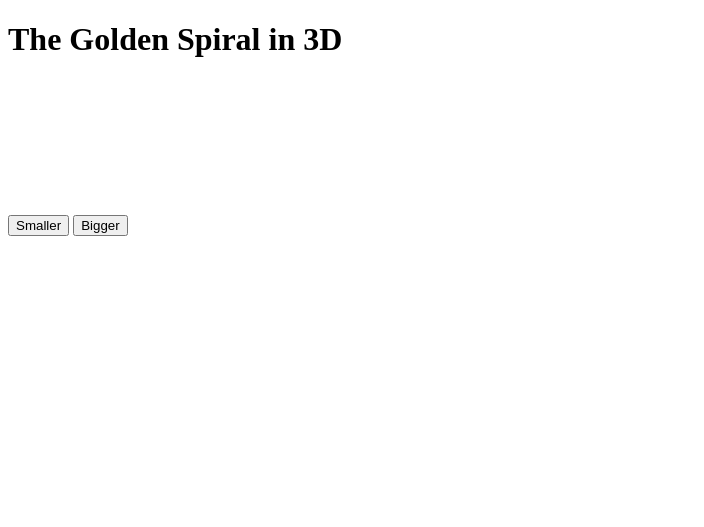
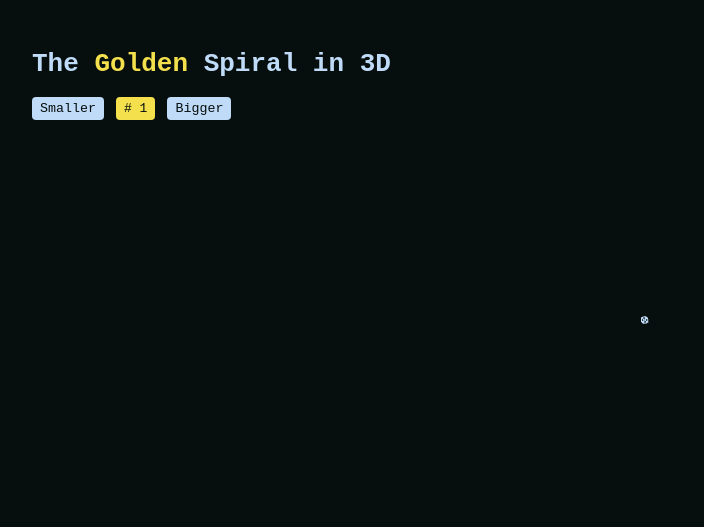
Before and after one commit to ParisPianist196/golden-spiral-3d, a plain HTML site: page index.html in a window 1280 px wide. Shown: the whole page, without its empty margins (0-704 px from the left). Drawn offline with Linux system fonts and the light colour scheme.

Commit message:
added styling

```diff
--- a/goldenSpiral.js
+++ b/goldenSpiral.js
@@ -1,4 +1,8 @@
 import * as THREE from './lib/three.module.min.js';
+
+// Colors
+const canvasBg = "#060E0E";
+const lineColor = "#BFDBF7";
 
 // Camera consts
 const fov = 40;
@@ -10,55 +14,66 @@ const camera_z = 120;
 // Lighting consts
 const color = 0xFFFFFF;
 const intensity = 3;
-let prevNum = 1;
-let curNum = 1;
+
+// Fibonacci
+let sequence = [0, 1];
+
+function getCheckedLen() {
+    let len = sequence.length;
+    return len < 3 ? 3 : len;
+}
 
 function bigger() {
-    let nextNum = curNum + prevNum;
-    prevNum = curNum;
-    curNum = nextNum;
-    updateHtmlVal(curNum);
-    renderSpiral(curNum);
+    let len = sequence.length;
+    sequence.push(sequence[len - 2] + sequence[len - 1]);
+    updateVal(sequence[len - 1]);
+    renderSpiral()
 }
 
 function smaller() {
-    let prevPrevNum = curNum - prevNum;
-    curNum = prevNum;
-    prevNum = prevPrevNum;
-    updateHtmlVal(curNum);
-    renderSpiral(curNum);
+    let len = getCheckedLen();
+    sequence.splice(len - 1, 1);
+    updateVal(sequence[len - 2]);
+    renderSpiral()
 }
 
-function updateHtmlVal(val) {
+function updateVal(val) {
     document.getElementById("fib_val").innerText = val;
 }
 
-function renderSpiral(fibVal) {
-    console.log(fibVal);
-    let objects = [];
+function createSpiralMesh(scene) {
+    for (const [idx, fibVal] of sequence.entries()) {
+        const w = fibVal;
 
+        const geometry = new THREE.EdgesGeometry(new THREE.BoxGeometry(w, w, w), 15)
+        const material = new THREE.LineBasicMaterial({ color: lineColor });
+        const mesh = new THREE.LineSegments(geometry, material);
+
+        // Translate by previous number
+        mesh.position.x = fibVal * idx;
+        mesh.position.y = 0;
+        mesh.rotation.x = 0.5;
+        mesh.rotation.y = 0.5;
+        scene.add(mesh);
+    }
+}
+
+function renderSpiral() {
     const canvas = document.querySelector('#c');
     const renderer = new THREE.WebGLRenderer({ antialias: true, canvas });
 
     const camera = new THREE.PerspectiveCamera(fov, aspect, near, far);
     camera.position.z = camera_z;
 
-    const scene = new THREE.Scene();
-    scene.background = new THREE.Color(0xAAAAAA);
-
     const light = new THREE.DirectionalLight(color, intensity);
     light.position.set(-1, 2, 4);
+
+    const scene = new THREE.Scene();
+    scene.background = new THREE.Color(canvasBg);
+    scene.add(camera);
     scene.add(light);
 
-    const w = 40;
-    const geometry = new THREE.EdgesGeometry(new THREE.BoxGeometry(w, w, w), 15)
-    const material = new THREE.LineBasicMaterial({ color: 0x000000 });
-    const mesh = new THREE.LineSegments(geometry, material);
-    mesh.position.x = 0;
-    mesh.position.y = 0;
-
-    scene.add(mesh);
-    objects.push(mesh);
+    let objects = createSpiralMesh(scene);
 
     function resizeRendererToDisplaySize() {
         const canvas = renderer.domElement;
@@ -81,12 +96,12 @@ function renderSpiral(fibVal) {
             camera.updateProjectionMatrix();
         }
 
-        objects.forEach((obj, ndx) => {
-            const speed = .1 + ndx * .05;
-            const rot = time * speed;
-            obj.rotation.x = rot;
-            obj.rotation.y = rot;
-        });
+        // objects.forEach((obj, ndx) => {
+        //     const speed = .1 + ndx * .05;
+        //     const rot = time * speed;
+        //     obj.rotation.x = rot;
+        //     obj.rotation.y = rot;
+        // });
 
         renderer.render(scene, camera);
 
@@ -96,6 +111,9 @@ function renderSpiral(fibVal) {
     requestAnimationFrame(render);
 }
 
+renderSpiral();
+updateVal(sequence[sequence.length - 1]);
+
 // Set button functions to be part of the window
 window.bigger = bigger;
 window.smaller = smaller;
--- a/index.html
+++ b/index.html
@@ -2,16 +2,24 @@
 <html>
 
 <head>
+    <link rel="stylesheet" href="main.css">
     <script src="goldenSpiral.js" type="module"></script>
 </head>
 
 <body>
-    <h1>The Golden Spiral in 3D</h1>
-    <button onclick="smaller()">Smaller</button>
-    <button onclick="bigger()">Bigger</button>
-    <span id="fib_val"></span>
+    <h1 class="page-title">The <span class="golden">Golden</span> Spiral in 3D</h1>
+    <div class="buttons-container">
+        <button class="button" onclick="smaller()">Smaller</button>
+        <span class="fib-val">
+            #
+            <span id="fib_val"></span>
+        </span>
+        <button class="button" onclick="bigger()">Bigger</button>
+    </div>
 
-    <canvas id="c"></canvas>
+    <div class="canvas-container">
+        <canvas id="c" class="spiral"></canvas>
+    </div>
 </body>
 
 </html>
--- /dev/null
+++ b/main.css
@@ -0,0 +1,48 @@
+:root {
+    --bg-color: #060E0E;
+    --cta-color: #BFDBF7;
+    --cta-secondary: #1F7A8C;
+    --accent: #E1E5F2;
+    --golden: #F4E04D;
+}
+
+body {
+    font-family: monospace;
+    background: var(--bg-color);
+    padding: 24px;
+}
+
+.page-title {
+    color: var(--cta-color);
+}
+
+.golden {
+    color: var(--golden);
+}
+
+.buttons-container {
+    display: flex;
+    align-items: center;
+}
+
+.button {
+    font-family: monospace;
+    padding: 4px 8px 4px 8px;
+    background-color: var(--cta-color);
+    color: var(--bg-color);
+    border-radius: 4px;
+    border: 0;
+}
+
+.fib-val {
+    background-color: var(--golden);
+    color: var(--bg-color);
+    padding: 4px 8px 4px 8px;
+    margin: 0 12px 0 12px;
+    border-radius: 4px;
+}
+
+.spiral {
+    width: 100%;
+    height: 400px;
+}
```
